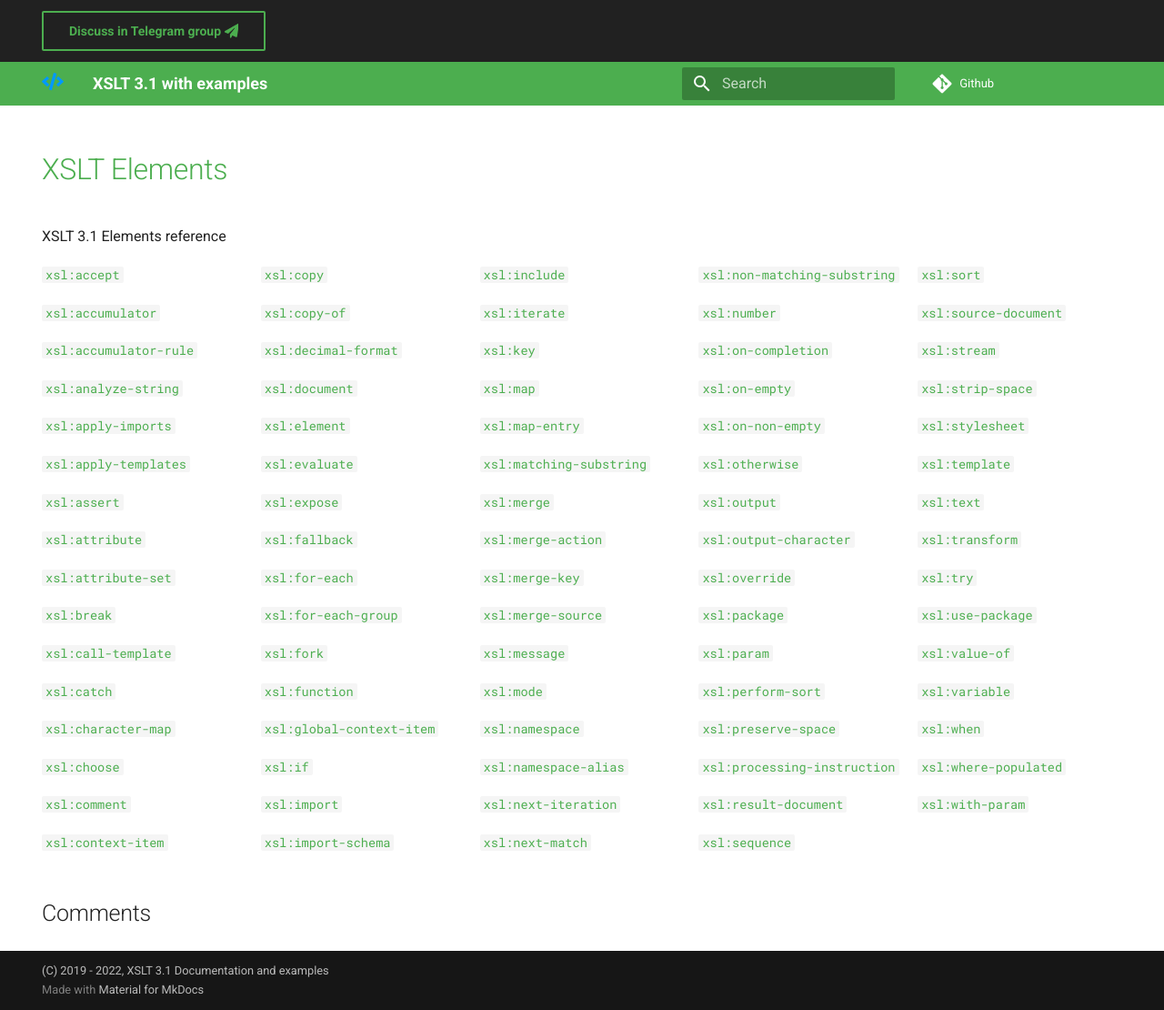
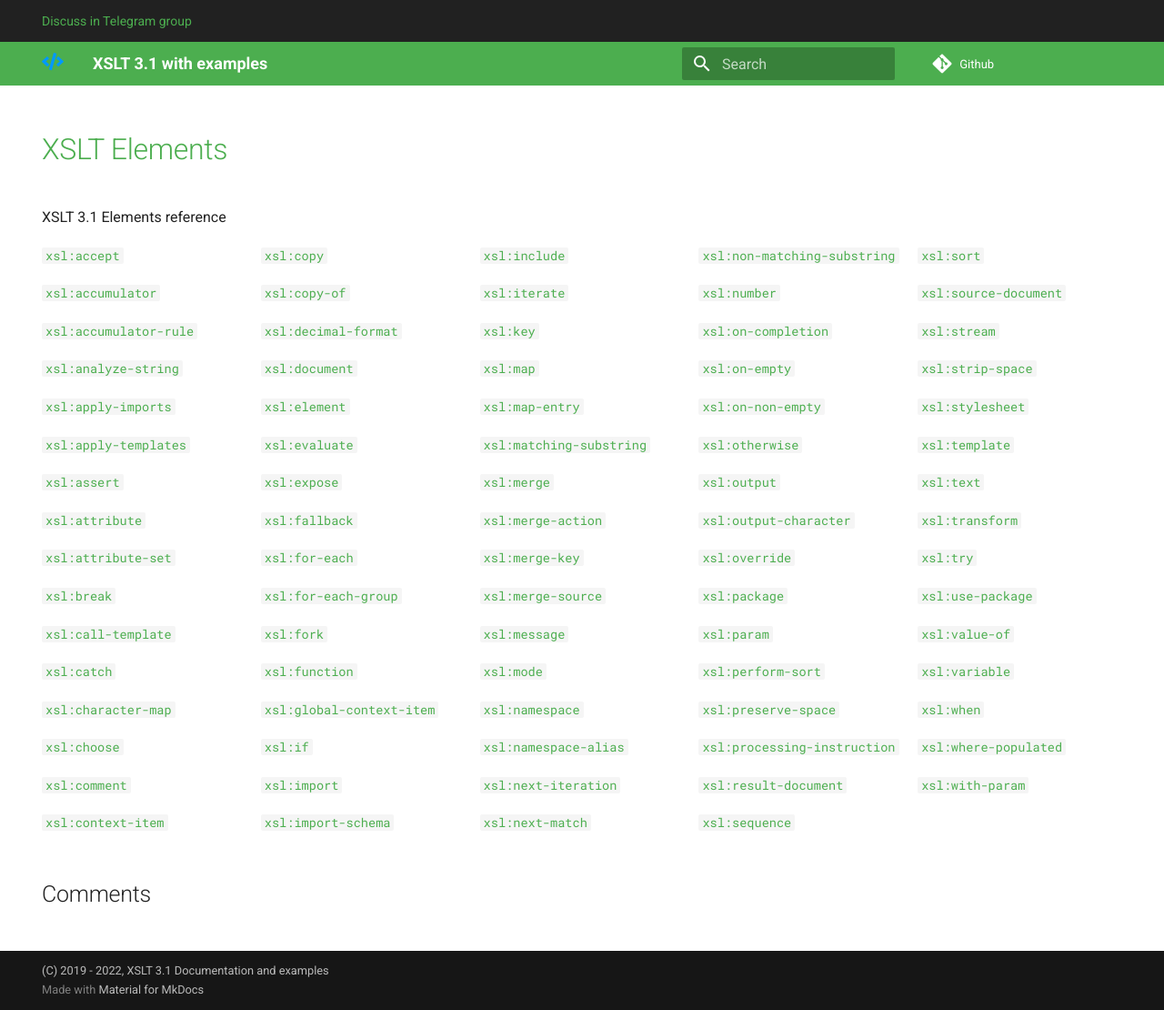
Before and after one commit to xsltdev/xsltdev.com, an MkDocs documentation site: the page built from docs/index.md, in a window 1280 px wide and 1110 px high. Shown: the whole window at 91% size. Built offline with MkDocs 1.6.1 and Material for MkDocs 9.7.7, drawn with Linux system fonts in a browser that asks for light colours; comment, search, counter and statistics services are not loaded.

Commit message:
Update main.html

```diff
--- a/overrides/main.html
+++ b/overrides/main.html
@@ -1,7 +1,7 @@
 {% extends "base.html" %}
 
 {% block announce %}
-  <a class="md-button" href="https://t.me/xsltdev">Discuss in Telegram group <span class="twemoji"><svg xmlns="http://www.w3.org/2000/svg" viewBox="0 0 512 512"><!--! Font Awesome Free 6.2.0 by @fontawesome - https://fontawesome.com License - https://fontawesome.com/license/free (Icons: CC BY 4.0, Fonts: SIL OFL 1.1, Code: MIT License) Copyright 2022 Fonticons, Inc.--><path d="M498.1 5.6c10.1 7 15.4 19.1 13.5 31.2l-64 416c-1.5 9.7-7.4 18.2-16 23s-18.9 5.4-28 1.6l-126.3-52.5-40.1 74.5c-5.2 9.7-16.3 14.6-27 11.9S192 499 192 488v-96c0-5.3 1.8-10.5 5.1-14.7l165.3-212.6c2.5-7.1-6.5-14.3-13-8.4l-179 161.9-32 28.9c-9.2 8.3-22.3 10.6-33.8 5.8l-85-35.4C8.4 312.8.8 302.2.1 290s5.5-23.7 16.1-29.8l448-256c10.7-6.1 23.9-5.5 34 1.4z"></path></svg></span></a>
+  <a href="https://t.me/xsltdev">Discuss in Telegram group</a>
 {% endblock %}
 
 <!-- Comments -->
```
